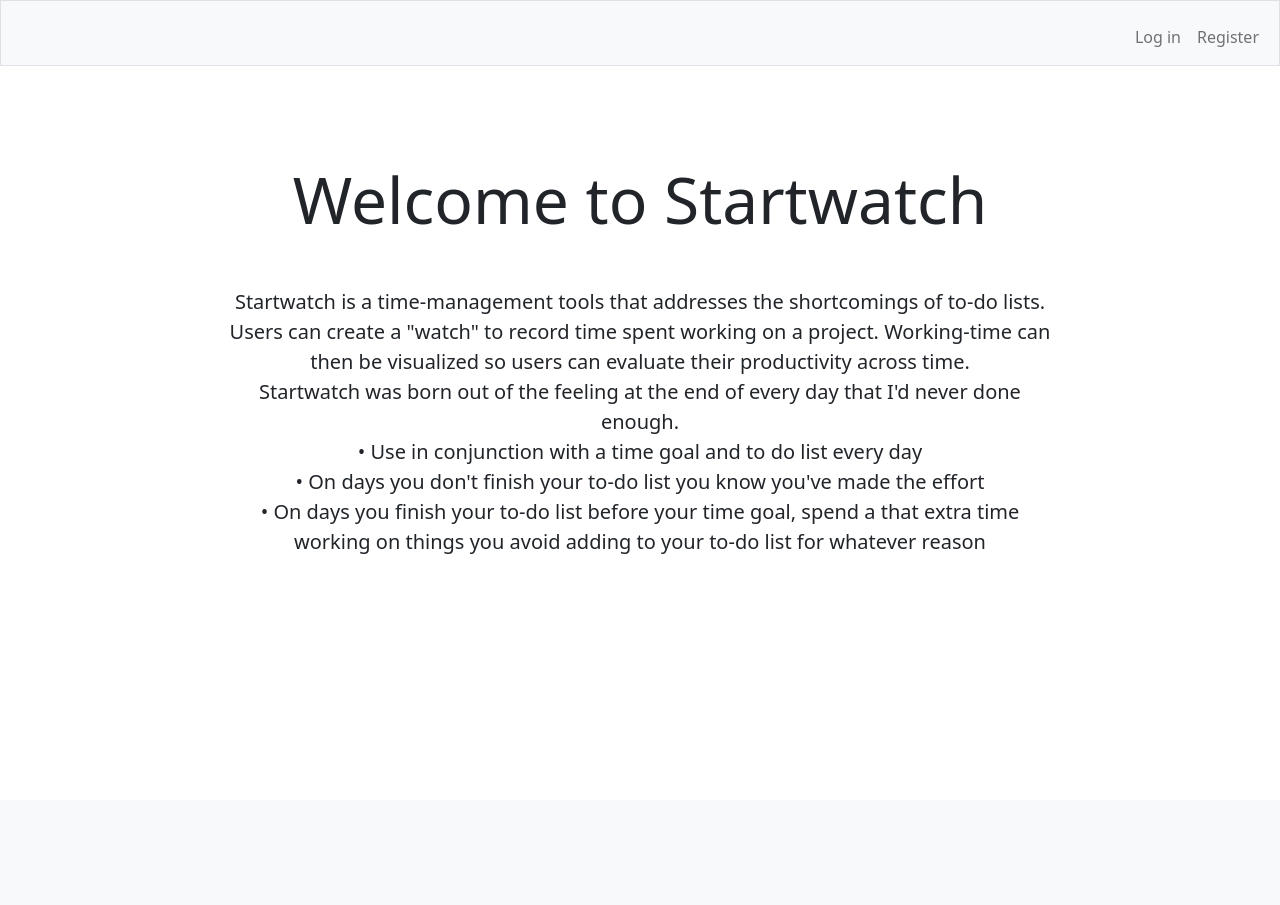
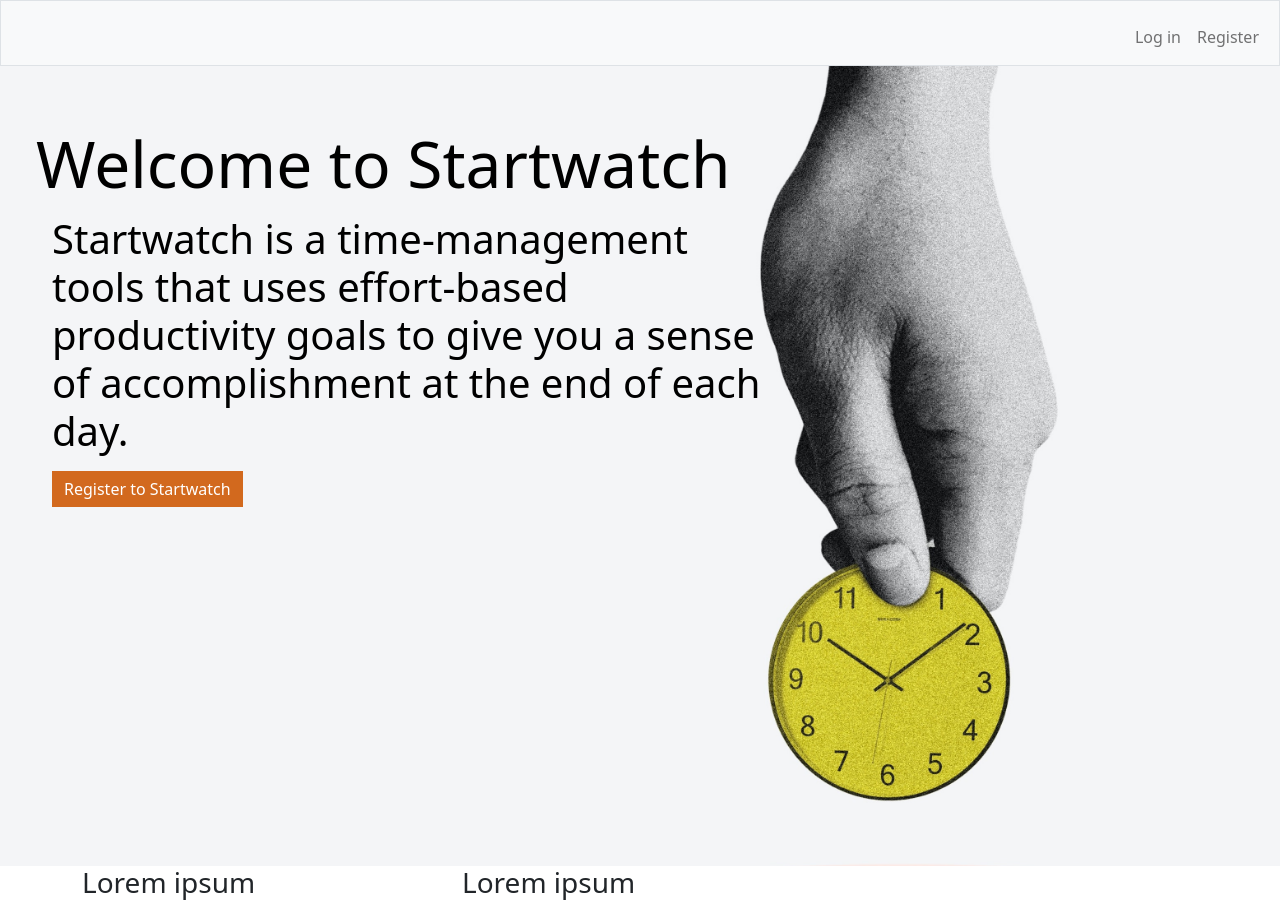
Before and after one commit to zepedae/startwatch, a Flask app: page / in a window 1280 px wide. Shown: the top 905 px of the page. Before the commit the page ends 554 px from the top, so only its background shows below. Run offline with Flask 2, Linux system fonts and the light colour scheme.

Commit message:
Add new style to landing page

```diff
--- a/static/style.css
+++ b/static/style.css
@@ -10,15 +10,16 @@
     height: 300px;
     width: 100%;
     margin-left: auto;
-    margin-right: auto
-    /* display: flex;
+    margin-right: auto;
+    display: flex;
     flex-direction: column;
-    align-items: center; */
+    align-items: center;
 }
 
 #display{
     width: 100%;
-    font-size: 72px;
+    font-size: 86px;
+    font-weight: lighter;
     text-align: center;
     margin: 0px auto;
 }
@@ -26,6 +27,53 @@
 .buttons{
     text-align: center;
 }
+
+.btn {
+    border-radius: 0;
+    border: none;
+}
+
+.btn-primary{
+    background-color: rgba(210, 105, 30);
+}
+
+.stopwatch {
+    width: 50%;
+    border: 1px solid black;
+    margin: 1rem;
+
+    display: flex;
+    align-items: center;
+}
+
+
+.landing-header {
+    background-image: url('morgan-housel-X_fbh4Utwk4-unsplash.jpg');
+    background-attachment: fixed;
+    background-size: cover;
+    background-position: center;
+
+    color: black;
+}
+
+.landing-header-3 {
+    width: 60%;
+}
+
+.landing-description {
+    background-color: rgba(0,0,0, 1);
+}
+
+.overlay{
+    position: absolute;
+    min-height: 100%;
+    min-width: 100%;
+    left: 0;
+    top: 0;
+    background: rgba(244, 244, 244, .45);
+   }
+
+
 
 /* Size for brand */
 nav .navbar-brand
--- a/static/watch.js
+++ b/static/watch.js
@@ -80,7 +80,7 @@ function startStop(){
 }
 
 function submit() {
-    const data = {"project_name": document.querySelector(".header").innerHTML,"time_elapsed": String(document.getElementById("display").innerText)};
+    const data = {"watch_name": document.querySelector(".header").innerHTML,"time_elapsed": String(document.getElementById("display").innerText)};
 
     fetch("/stopwatch", {
         method: "POST",
--- a/templates/index.html
+++ b/templates/index.html
@@ -53,10 +53,10 @@
                 </div>
             </div>
         </nav>
-            {% block main %}
-            {% endblock %}
+        {% block main %}
+        {% endblock %}
+        {% block javascript %}
+        <script src="https://cdn.jsdelivr.net/npm/bootstrap@5.2.3/dist/js/bootstrap.bundle.min.js" integrity="sha384-kenU1KFdBIe4zVF0s0G1M5b4hcpxyD9F7jL+jjXkk+Q2h455rYXK/7HAuoJl+0I4" crossorigin="anonymous"></script>
+        {% endblock %}
     </body>
-    {% block javascript %}
-        <script src="https://cdn.jsdelivr.net/npm/bootstrap@5.2.3/dist/js/bootstrap.bundle.min.js" integrity="sha384-kenU1KFdBIe4zVF0s0G1M5b4hcpxyD9F7jL+jjXkk+Q2h455rYXK/7HAuoJl+0I4" crossorigin="anonymous"></script>
-    {% endblock %}
 </html>
--- a/templates/landing.html
+++ b/templates/landing.html
@@ -5,16 +5,54 @@ Welcome
 {% endblock %}
 
 {% block main %}
-<main class="container-fluid py-5 text-center">
-    <div class="display-3 py-5">Welcome to Startwatch</div>
-    <p class="lead col-8 offset-2">
-        Startwatch is a time-management tools that addresses the shortcomings of to-do lists.
+<main>
+    <div class="container-fluid header landing-header py-5">
+        <div class="col px-4">
+            <div class="display-3 py-2 my-1 landing-header-2">Welcome to Startwatch</div>
+            <p class="display-6 ms-3 landing-header-3">
+                Startwatch is a time-management tools that uses effort-based productivity goals to give you a sense of accomplishment at the end of each day.
+            </p>
+            <button class="btn btn-primary ms-3">Register to Startwatch</button>
+        </div>
+    </div>
+    <div class="container features">
+        <div class="row">
+            <div class="col-lg-4 col-md-4 col-sm-12">
+                <h3 class="feature-title">Lorem ipsum</h3>
+                <img src="images/column-1.jpg" class="img-fluid">
+                <p>Lorem ipsum dolor sit amet, consectetur adipiscing elit. Quisque interdum quam odio, quis placerat ante luctus eu. Sed aliquet dolor id sapien rutrum, id vulputate quam iaculis.</p>
+            </div>
+
+            <div class="col-lg-4 col-md-4 col-sm-12">
+                <h3 class="feature-title">Lorem ipsum</h3>
+                <img src="images/column-2.jpg" class="img-fluid">
+                <p>Lorem ipsum dolor sit amet, consectetur adipiscing elit. Quisque interdum quam odio, quis placerat ante luctus eu. Sed aliquet dolor id sapien rutrum, id vulputate quam iaculis.</p>
+            </div>
+
+            <div class="col-lg-4 col-md-4 col-sm-12">
+
+            </div>
+        </div>
+    </div>
+    <!-- <div class="row landing-description">
         Users can create a "watch" to record time spent working on a project. Working-time can then be visualized
         so users can evaluate their productivity across time.<br>
         Startwatch was born out of the feeling at the end of every day that I'd never done enough.<br>
         • Use in conjunction with a time goal and to do list every day<br>
         • On days you don't finish your to-do list you know you've made the effort<br>
-        • On days you finish your to-do list before your time goal, spend a that extra time working on things you avoid adding to your to-do list for whatever reason
-    </p>
+        • On days you finish your to-do list before your time goal, spend a that extra time working on things you avoid adding to your to-do list for whatever reason</div>
+    </div>  -->
 </main>
 {% endblock %}
+
+{% block javascript %}
+<script>
+    var ready = (callback) => {
+        if (document.readyState != "loading") callback();
+        else document.addEventListener("DOMContentLoaded", callback);
+    }
+    ready(() => {
+        document.querySelector(".header").style.height = window.innerHeight + "px";
+    })
+</script>
+{% endblock %}
```
Also changed, not shown: templates/stopwatch.html (+10 -7 lines), templates/watches.html (+10 -8 lines), static/morgan-housel-X_fbh4Utwk4-unsplash.jpg (added), static/veri-ivanova-p3Pj7jOYvnM-unsplash.jpg (added), 1 other file.
